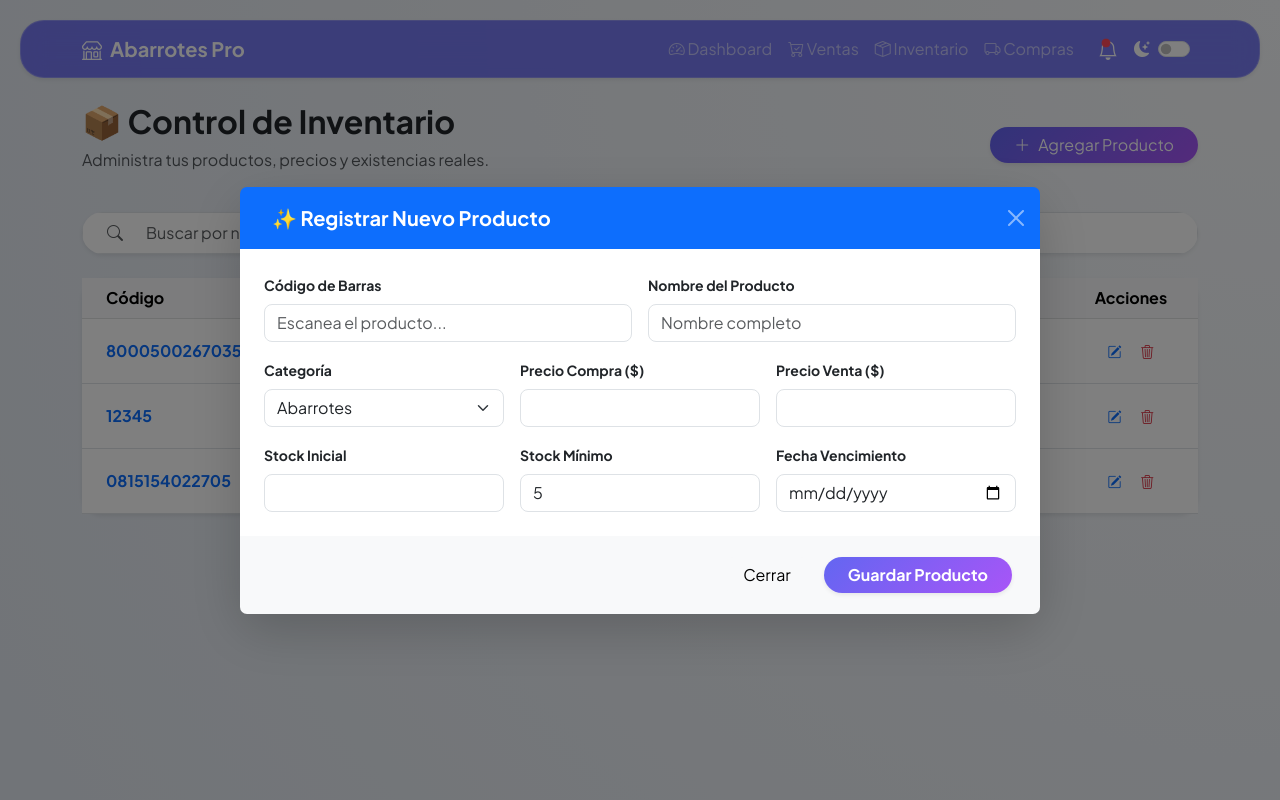
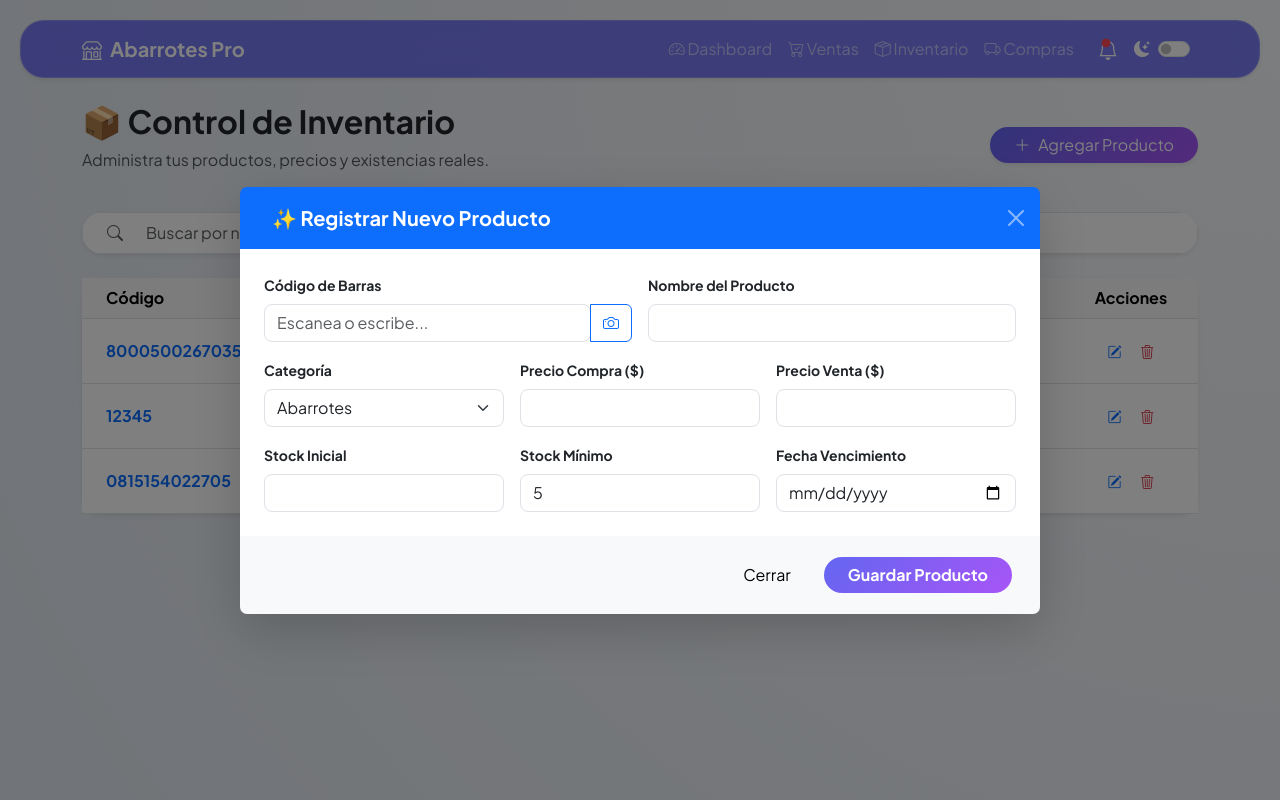
Before and after one commit to Victormanzou/ANDROID, a Flask app: page /inventario in a window 1280 px wide, after a click on "Agregar Producto". Run offline with Flask 3, Linux system fonts and the light colour scheme; data comes from the database, SQL or seed files in the repository.

Commit message:
Actualizar inventario.html

```diff
--- a/templates/inventario.html
+++ b/templates/inventario.html
@@ -52,8 +52,8 @@
                             {% endif %}
                         </td>
                         <td class="text-center">
-                            <button class="btn btn-sm btn-outline-primary border-0" title="Editar"><i class="bi bi-pencil-square"></i></button>
-                            <button class="btn btn-sm btn-outline-danger border-0" title="Eliminar"><i class="bi bi-trash3"></i></button>
+                            <button class="btn btn-sm btn-outline-primary border-0"><i class="bi bi-pencil-square"></i></button>
+                            <button class="btn btn-sm btn-outline-danger border-0"><i class="bi bi-trash3"></i></button>
                         </td>
                     </tr>
                     {% else %}
@@ -70,6 +70,7 @@
     </div>
 </div>
 
+<!-- MODAL -->
 <div class="modal fade" id="modalNuevoProducto" tabindex="-1">
     <div class="modal-dialog modal-lg modal-dialog-centered">
         <div class="modal-content border-0 shadow-lg" style="border-radius: 25px;">
@@ -77,17 +78,34 @@
                 <h5 class="modal-title fw-bold ps-3">✨ Registrar Nuevo Producto</h5>
                 <button type="button" class="btn-close btn-close-white" data-bs-dismiss="modal"></button>
             </div>
+
             <form action="/inventario/agregar" method="POST">
                 <div class="modal-body p-4">
+
                     <div class="row g-3">
+
+                        <!-- CÓDIGO CON CÁMARA -->
                         <div class="col-md-6">
                             <label class="form-label fw-bold small">Código de Barras</label>
-                            <input type="text" class="form-control rounded-3" name="codigo" placeholder="Escanea el producto..." required>
+
+                            <div class="input-group">
+                                <input type="text" class="form-control rounded-3" id="codigoProducto" name="codigo" placeholder="Escanea o escribe..." required>
+
+                                <button type="button" class="btn btn-outline-primary" onclick="toggleCamara()">
+                                    <i class="bi bi-camera"></i>
+                                </button>
+                            </div>
+
+                            <div id="camaraInventario" class="mt-2" style="display:none; border:2px solid #0d6efd; border-radius:10px; padding:10px;">
+                                <div id="readerInventario"></div>
+                            </div>
                         </div>
+
                         <div class="col-md-6">
                             <label class="form-label fw-bold small">Nombre del Producto</label>
-                            <input type="text" class="form-control rounded-3" name="nombre" placeholder="Nombre completo" required>
+                            <input type="text" class="form-control rounded-3" name="nombre" required>
                         </div>
+
                         <div class="col-md-4">
                             <label class="form-label fw-bold small">Categoría</label>
                             <select class="form-select rounded-3" name="categoria">
@@ -98,51 +116,105 @@
                                 <option value="Frutas y Verduras">Frutas y Verduras</option>
                             </select>
                         </div>
+
                         <div class="col-md-4">
                             <label class="form-label fw-bold small">Precio Compra ($)</label>
                             <input type="number" step="0.01" class="form-control rounded-3" name="p_compra" required>
                         </div>
+
                         <div class="col-md-4">
                             <label class="form-label fw-bold small">Precio Venta ($)</label>
                             <input type="number" step="0.01" class="form-control rounded-3" name="p_venta" required>
                         </div>
+
                         <div class="col-md-4">
                             <label class="form-label fw-bold small">Stock Inicial</label>
                             <input type="number" class="form-control rounded-3" name="stock" required>
                         </div>
+
                         <div class="col-md-4">
                             <label class="form-label fw-bold small">Stock Mínimo</label>
                             <input type="number" class="form-control rounded-3" name="stock_min" value="5">
                         </div>
+
                         <div class="col-md-4">
                             <label class="form-label fw-bold small">Fecha Vencimiento</label>
                             <input type="date" class="form-control rounded-3" name="vencimiento">
                         </div>
+
                     </div>
+
                 </div>
+
                 <div class="modal-footer bg-light border-0 py-3 px-4">
                     <button type="button" class="btn btn-light rounded-pill px-4" data-bs-dismiss="modal">Cerrar</button>
-                    <button type="submit" class="btn btn-primary rounded-pill px-4 fw-bold shadow-sm">Guardar Producto</button>
+                    <button type="submit" class="btn btn-primary rounded-pill px-4 fw-bold">Guardar Producto</button>
                 </div>
             </form>
         </div>
     </div>
 </div>
 
+<!-- SCRIPT BUSCADOR -->
 <script>
-// Filtro de búsqueda en tiempo real
 document.getElementById('inputBusqueda').addEventListener('keyup', function() {
     let filtro = this.value.toUpperCase();
     let filas = document.querySelector("#tablaInventario tbody").getElementsByTagName("tr");
 
     for (let i = 0; i < filas.length; i++) {
         let texto = filas[i].innerText.toUpperCase();
-        if (texto.includes(filtro)) {
-            filas[i].style.display = "";
-        } else {
-            filas[i].style.display = "none";
-        }
+        filas[i].style.display = texto.includes(filtro) ? "" : "none";
     }
 });
 </script>
+
+<!-- CÁMARA -->
+<script src="https://unpkg.com/html5-qrcode"></script>
+
+<script>
+let scannerInventario = null;
+let escaneoActivo = false;
+
+function toggleCamara() {
+    const cont = document.getElementById("camaraInventario");
+
+    if (cont.style.display === "none") {
+        cont.style.display = "block";
+        iniciarCamara();
+    } else {
+        cont.style.display = "none";
+        if (scannerInventario) {
+            scannerInventario.clear();
+            scannerInventario = null;
+        }
+    }
+}
+
+function iniciarCamara() {
+    if (scannerInventario) return;
+
+    scannerInventario = new Html5QrcodeScanner("readerInventario", {
+        fps: 10,
+        qrbox: 200
+    });
+
+    scannerInventario.render(onScan);
+}
+
+function onScan(text) {
+    if (escaneoActivo) return;
+
+    escaneoActivo = true;
+
+    document.getElementById("codigoProducto").value = text;
+
+    scannerInventario.clear();
+    scannerInventario = null;
+
+    document.getElementById("camaraInventario").style.display = "none";
+
+    setTimeout(() => escaneoActivo = false, 2000);
+}
+</script>
+
 {% endblock %}
```
